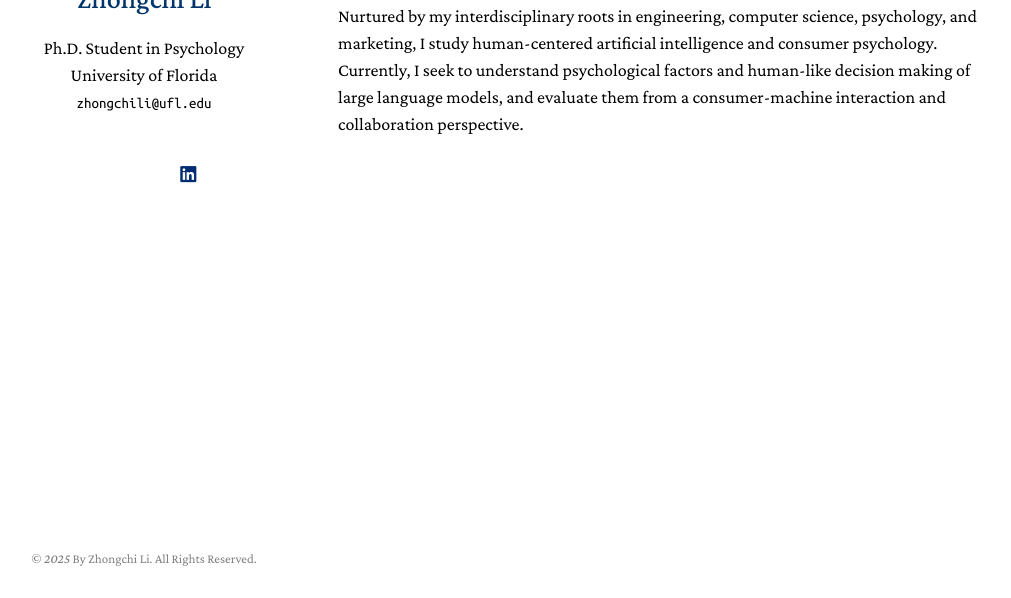
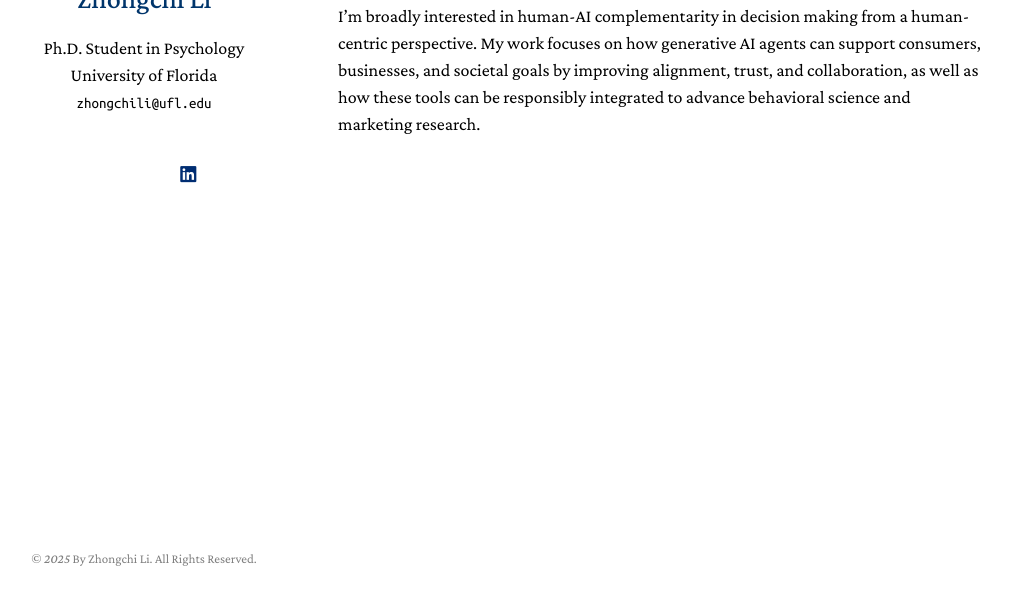
Before and after one commit to zhongchili52/zhongchili52.github.io, a Jekyll site: the page built from index.md, in a window 1280 px wide, cut to the strip 302-900 px from the top of the page. Shown: the whole strip, without its empty margins (132-1143 px from the left). Built offline with Jekyll 4.4.1, drawn with Linux system fonts in a browser that asks for light colours; a style sheet for code colours, icons or effects is not loaded.

Commit message:
Update index.md

```diff
--- a/index.md
+++ b/index.md
@@ -9,4 +9,4 @@
 
 I am currently a Ph.D. student in the Department of Psychology at [University of Florida](https://psych.ufl.edu/social-psychology/people/) advised by [Dr. Gregory Webster](https://www.gdwebster.com/) and Minor in [Computer & Information Science & Engineering](https://www.cise.ufl.edu/) advised by [Dr. Emmanuel Dorley](https://www.emmanueldorley.com/#intro). I received my <font color="#fd5e53">M.S. in Electrical and Computer Engineering</font> at [Carnegie Mellon University](https://www.ece.cmu.edu/) where I also worked closely with [Dr. Brooke Feeney](https://www.cmu.edu/dietrich/psychology/relationships-lab/brooke-feeney-associate-professor.html) and [Dr. David Creswell](https://www.healthandhumanperformancelab.com/people). I received my <font color="#fd5e53">B.Eng. in Information Engineering</font> at [Southeast University](https://www.seu.edu.cn/english/) where I graduated from the [Chien-Shiung Wu Honored College](https://wjx.seu.edu.cn/wjxen/).
 
-Nurtured by my interdisciplinary roots in engineering, computer science, psychology, and marketing, I study human-centered artificial intelligence and consumer psychology. Currently, I seek to understand psychological factors and human-like decision making of large language models, and evaluate them from a consumer-machine interaction and collaboration perspective.
+I'm broadly interested in human-AI complementarity in decision making from a human-centric perspective. My work focuses on how generative AI agents can support consumers, businesses, and societal goals by improving alignment, trust, and collaboration, as well as how these tools can be responsibly integrated to advance behavioral science and marketing research.
```
